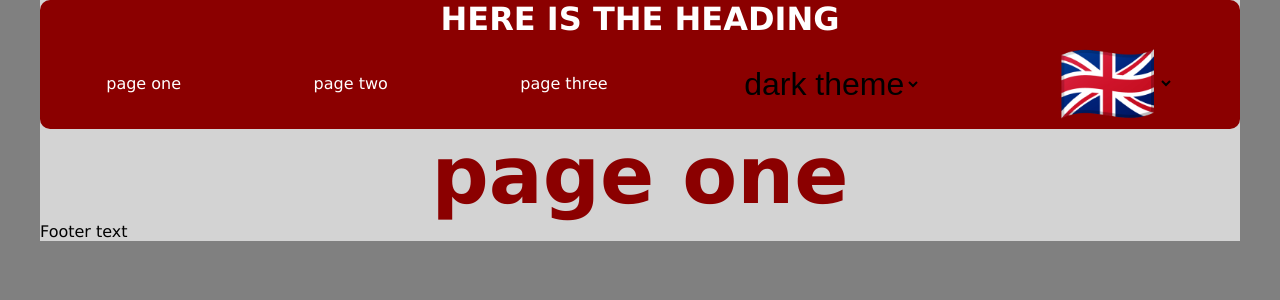
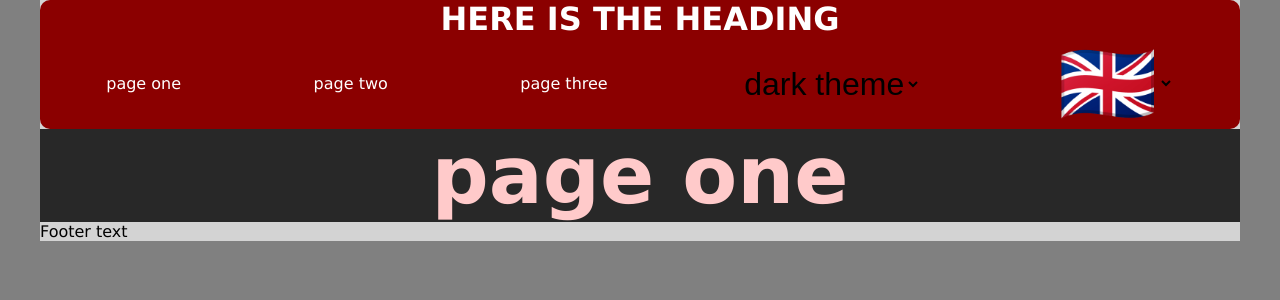
Before and after one commit to mcbauman/react-repeating-Forlage, a React (Create React App) app: page /main/page1 in a window 1280 px wide. Shown: the top 300 px of the page. Built offline with nearby package versions, Linux system fonts and the light colour scheme.

Commit message:
ThemeSwitch and Context Implemented

```diff
--- a/src/App.jsx
+++ b/src/App.jsx
@@ -1,19 +1,34 @@
 import Header from "./components/Header.jsx"
 import Main from "./components/Main.jsx"
 import Footer from "./components/Footer.jsx"
-import { useContext, useState } from "react"
+import { useContext, useEffect, useState } from "react"
+import {ThemeContext} from "./context/themeContext"
 
 export const lastLang=localStorage.getItem("lastLang")
 const defaultLang=lastLang?JSON.parse(lastLang):"en"
 
+const currentTheme=localStorage.getItem("currentTheme")
+const defaultTheme=currentTheme?JSON.parse(currentTheme):"dark"
+
 export default function App() {
     const [lang,setLang]=useState(defaultLang)
+    const [theme,setTheme]=useState(defaultTheme)
+    const themeContext={theme,setTheme}
+
+    useEffect(()=>{
+        localStorage.setItem("currentTheme",JSON.stringify(theme))
+        console.log(localStorage);
+        console.log(theme);
+    },[theme])
+
     return (
-        <div className="{useContext(theme)}">
-            <Header lang={lang} setLang={setLang}/>
-            <Main lang={lang}/>
-            <Footer lang={lang}/>
-        </div>
+        <ThemeContext.Provider value={themeContext}>
+            <div className={theme}>
+                <Header lang={lang} setLang={setLang}/>
+                <Main lang={lang}/>
+                <Footer lang={lang}/>
+            </div>
+        </ThemeContext.Provider>
     )
 }
 
--- a/src/components/Header.jsx
+++ b/src/components/Header.jsx
@@ -1,15 +1,17 @@
-import { useEffect} from "react"
+import { useContext, useEffect} from "react"
 import {NavLink} from "react-router-dom"
 import language from "./lang"
+import {ThemeContext} from "../context/themeContext.js"
 
 export default function Header(props){
     const {lang, setLang}=props
     const changeLang=(e)=>{setLang(e.target.value)}
     useEffect(()=>{
         localStorage.setItem("lastLang",JSON.stringify(lang))
-        console.log(lang);
-        console.log(localStorage);
     },[lang])
+
+    const{setTheme}=useContext(ThemeContext)
+    const changeTheme=(e)=>{setTheme(e.target.value)}
 
     return(
         <header>
@@ -18,7 +20,7 @@ export default function Header(props){
                 <NavLink to="/main/page1">{language[lang].p1}</NavLink>
                 <NavLink to="/main/page2">{language[lang].p2}</NavLink>
                 <NavLink to="/main/page3">{language[lang].p3}</NavLink>
-                <select name="color" id="color">
+                <select onChange={changeTheme} name="color" id="color">
                     <option value="dark">{language[lang].darkTheme}</option>
                     <option value="light">{language[lang].lightTheme}</option>
                 </select>
--- a/src/context/themeContext.js
+++ b/src/context/themeContext.js
@@ -1,11 +1,4 @@
-import react, { useState } from "react"
+import React from "react"
 
-export ThemeContext=React.createContext(null)
-
-export default const ThemeContextProvider=()=>{
-    const [theme,setTheme]=useState("dark")
-    const changeTheme=()=>{
-        theme=="dark"?setTheme("light"):setTheme("dark")
-    }
-
-}
+const defaultValue="dark";
+export const ThemeContext=React.createContext(defaultValue)
--- a/src/style.scss
+++ b/src/style.scss
@@ -6,7 +6,7 @@ body{
         background-color: lightgrey;
         max-width: 1200px;
         margin:0 auto;
-        div{
+        .dark{
             header{
                 background-color: darkred;
                 color:white;
@@ -44,6 +44,52 @@ body{
 
                 h1{
                     font-size: 5rem;
+                    color:rgb(255, 202, 202);
+                    background-color: rgb(40, 40, 40);
+                }
+            }
+            footer{
+
+            }
+        }
+        .light{
+            header{
+                background-color: rgb(234, 234, 234);
+                color:rgb(61, 0, 0);
+                border-radius: 10px;
+
+                h1{
+                    text-transform: uppercase;
+                }
+                nav{
+                    color: rgb(96, 19, 19);
+                    display:flex;
+                    justify-content: space-around;
+                    align-items: center;
+                    a{
+                        color:rgb(96, 19, 19);
+                        text-decoration: none;
+                        &:active{
+                            color:rgb(124, 124, 124);
+                        }
+                        &:hover{
+                            box-shadow: 0px 0px 15px white inset;
+                        }
+                    }
+                    select{
+                        background-color: rgb(234, 234, 234);
+                        border:none;
+                        font-size: 2rem;
+                    }
+                    :last-child{
+                        font-size: 5rem;
+                    }
+                }
+            }
+            main{
+
+                h1{
+                    font-size: 5rem;
                     color:darkred;
                 }
             }
```
